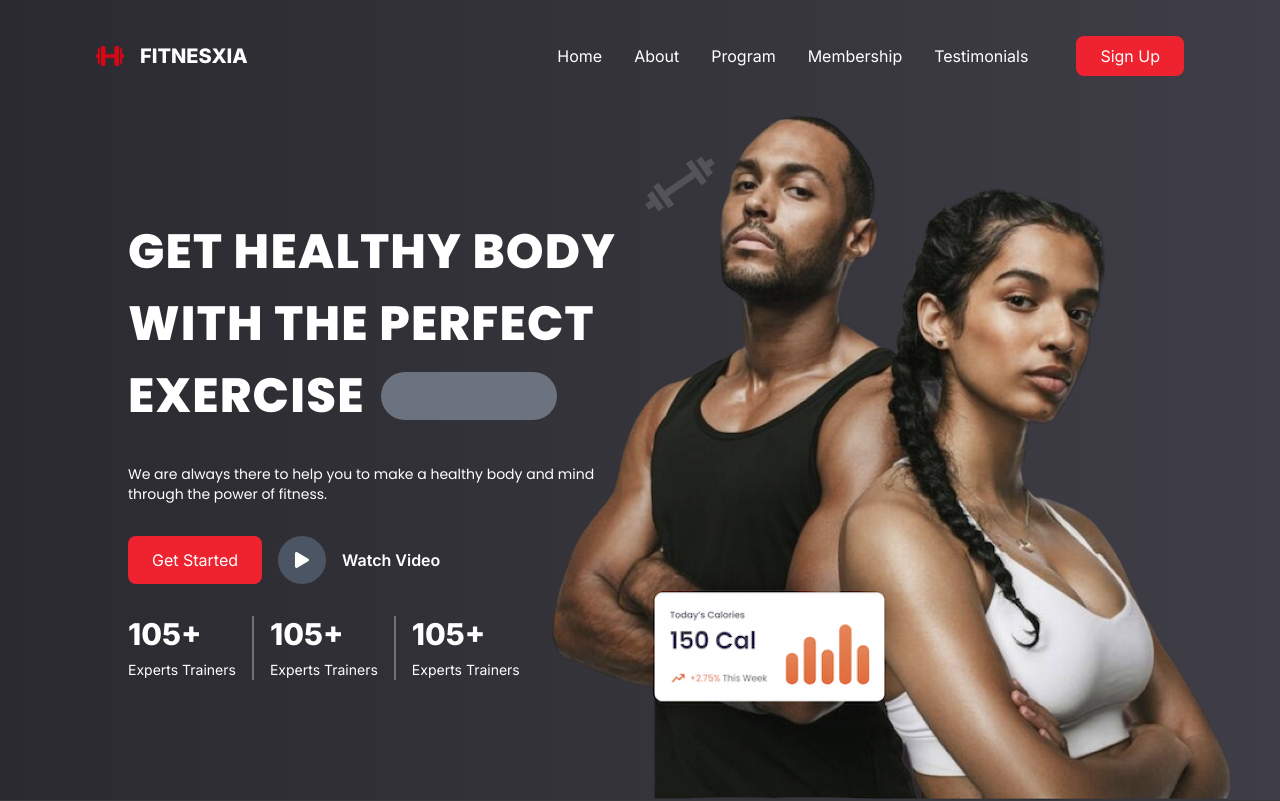
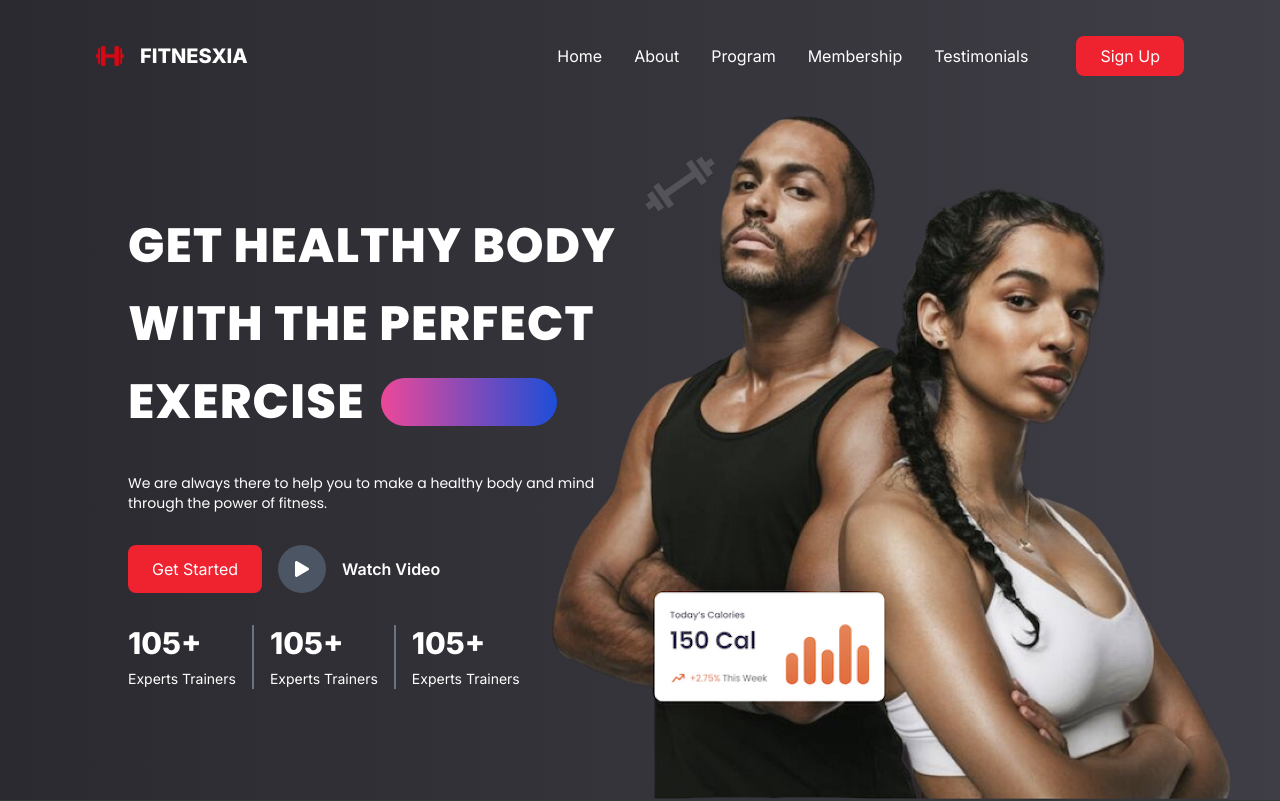
Before and after one commit to gauravshresthaofficial/SPA, a React (Vite) app: page / in a window 1280 px wide. Shown: the top 801 px of the page. Built offline with nearby package versions, Linux system fonts and the light colour scheme.

Commit message:
readme updated

```diff
--- a/src/pages/HomePage.jsx
+++ b/src/pages/HomePage.jsx
@@ -6,9 +6,9 @@ const HomePage = () => {
     return (
         <section id='home' className='relative h-screen w-full bg-gradient-to-r from-[#2B2A30] to-[#3f3e46] text-white px-32 pt-24'>
             <div className='flex flex-col justify-center h-full w-[40vw] gap-8 z-30 '>
-                <h1 className='text-5xl uppercase font-extrabold leading-normal tracking-wide font-pop '>
-                    get healthy body <br />with the perfect<br />exercise
-                    <div className='h-[3rem] w-44 inline-block bg-gray-500 rounded-full my-auto ml-4 hover:bg-gray-600 hover:scale-105 duration-200 translate-y-2'></div>
+                <h1 className='uppercase font-extrabold lg:leading-relaxed leading-loose tracking-wide font-pop lg:text-5xl text-3xl'>
+                    Get healthy body with the perfect exercise
+                    <div className='h-[3rem] w-44 inline-block bg-gradient-to-r to-blue-700 from-pink-500 rounded-full my-auto ml-4 hover:bg-blue-600 hover:scale-105 duration-200 translate-y-2'></div>
                 </h1>
                 <p className='font-pop text-sm'>
                     We are always there to help you to make a healthy body and mind through the power of fitness.
```
Also changed, not shown: image-1.png (added), 1 other file (tests, documents, lock files or other folders).
